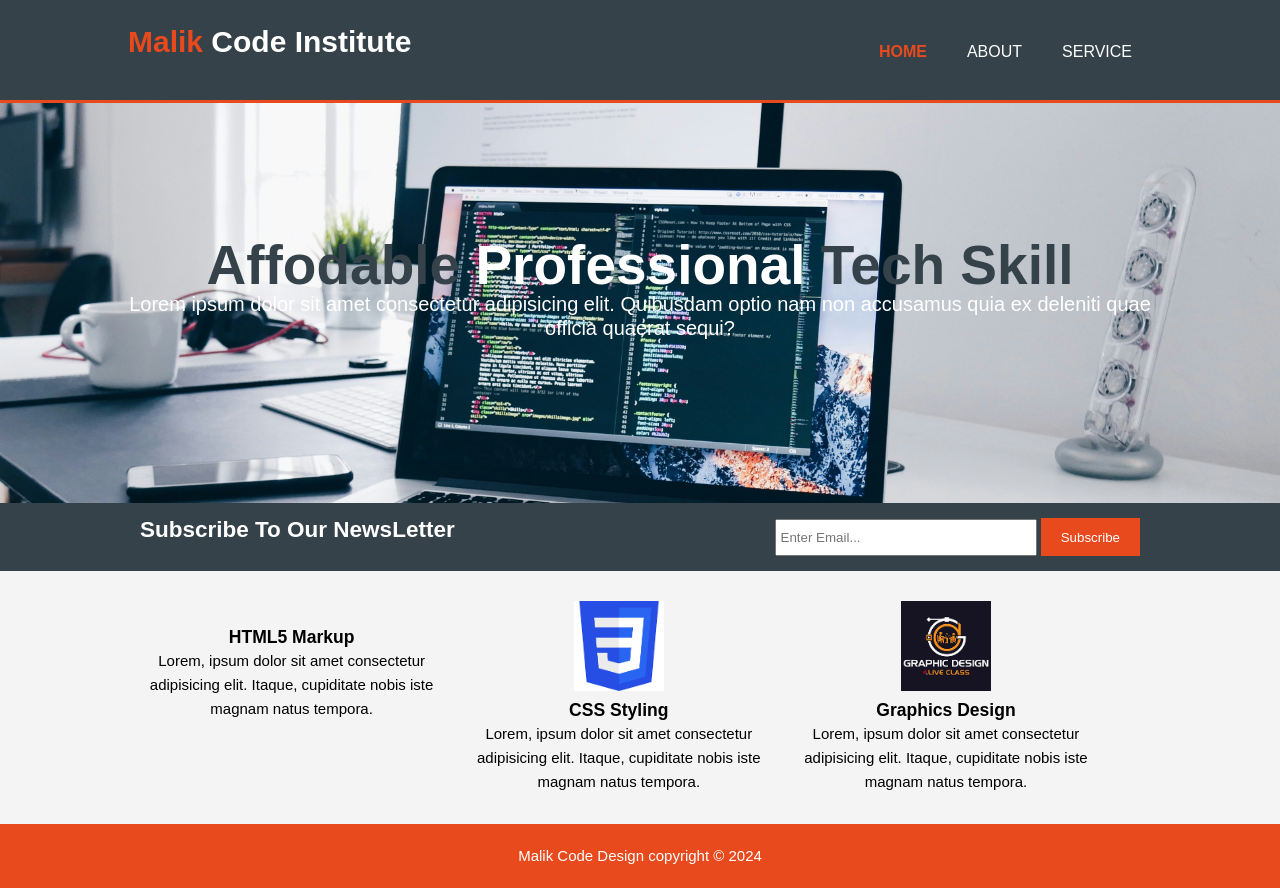
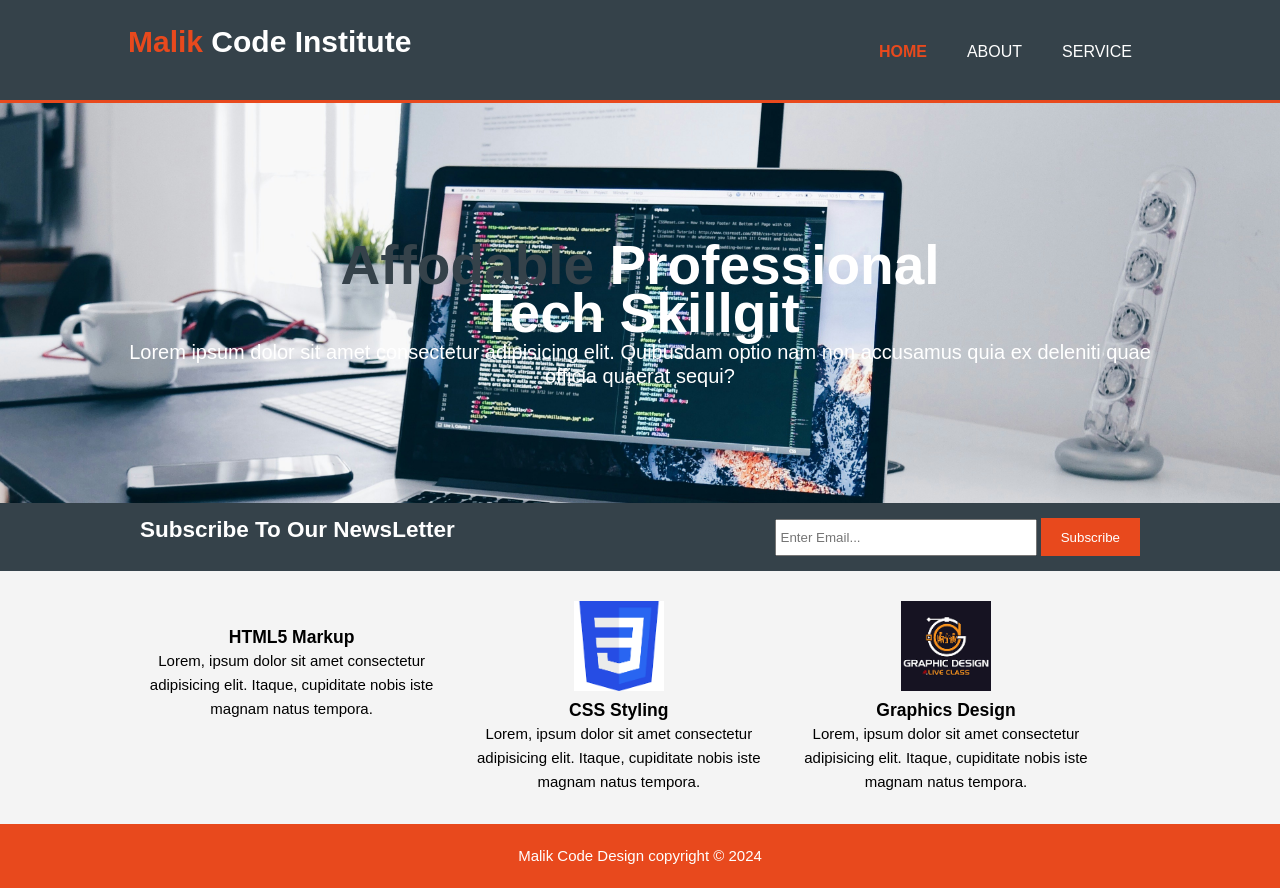
Before and after one commit to abdulwe/malik-institute, a plain HTML site: page index.html in a window 1280 px wide. Drawn offline with Linux system fonts and the light colour scheme.

Commit message:
second commit

```diff
--- a/index.html
+++ b/index.html
@@ -26,7 +26,7 @@
     </header>
     <section id="showcase">
         <div class="container">
-            <h1><span class="span">Affodable</span> Professional <Span class="span">Tech Skill</Span></h1>
+            <h1><span class="span">Affodable</span> Professional <br><br>Tech Skillgit</h1>
             <p>Lorem ipsum dolor sit amet consectetur adipisicing elit. Quibusdam optio nam non accusamus quia ex deleniti quae officia quaerat sequi?</p>
 
 
```
